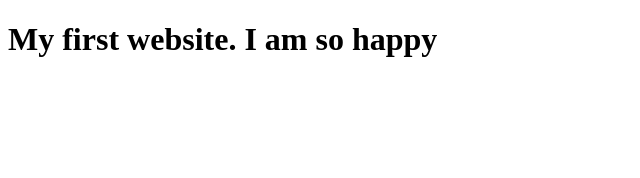
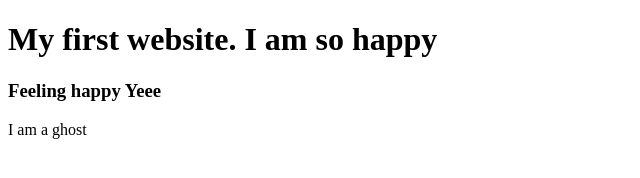
Before and after one commit to RafatHaQ/myfirstwebsite, a plain HTML site: page index.html in a window 1280 px wide. Shown: the whole page, without its empty margins (0-640 px from the left). Drawn offline with Linux system fonts and the light colour scheme.

Commit message:
Ghost hunting

```diff
--- a/index.html
+++ b/index.html
@@ -7,6 +7,8 @@
     <title>My first websitet</title>
 </head>
 <h1>My first website. I am so happy</h1>
+<h3>Feeling happy Yeee</h3>
+<p>I am a ghost</p>
 <body>
 
 </body>
```
